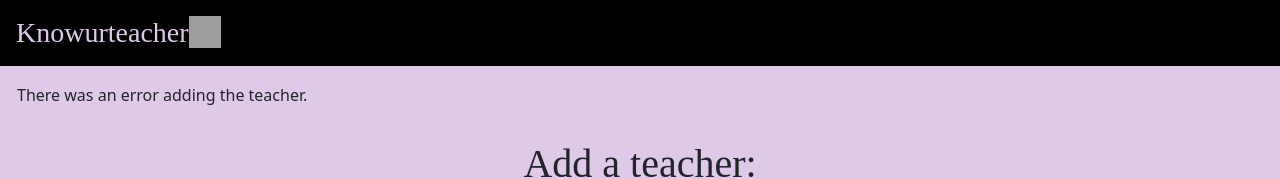
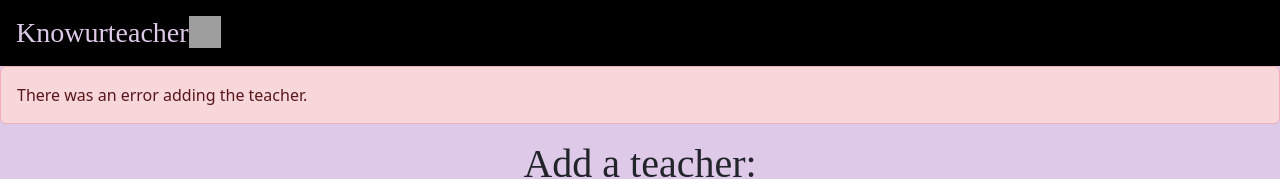
Before and after one commit to nicolello-dev/knowurteacher, a Next.js app: page /add in a window 1280 px wide. Both pictures are taken after typing "Sample", "Sample" into the empty fields and a click on the button "Add". Shown: the top 179 px of the page. Built offline with nearby package versions, Linux system fonts and the light colour scheme; no server answers; the database is empty; grey boxes are pictures that could not be loaded; a web font is replaced by a local one.

Commit message:
Error alert shows properly

```diff
--- a/pages/add/index.tsx
+++ b/pages/add/index.tsx
@@ -48,7 +48,7 @@ export default function AddTeacher() {
         <div className="alert alert-success" role="alert" style={{ display: showSuccess ? "block" : "none" }}>
             Teacher added successfully!
         </div>
-        <div className="alert alert-error" role="alert" style={{ display: showError ? "block" : "none" }}>
+        <div className="alert alert-danger" role="alert" style={{ display: showError ? "block" : "none" }}>
             There was an error adding the teacher.
         </div>
         <div className="hero-unit">
```
